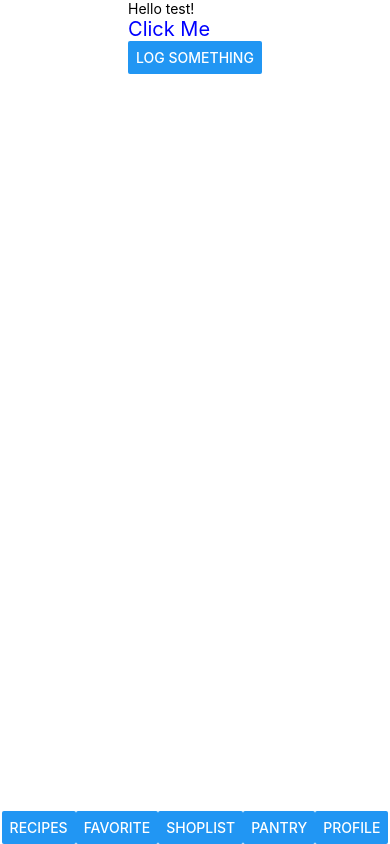
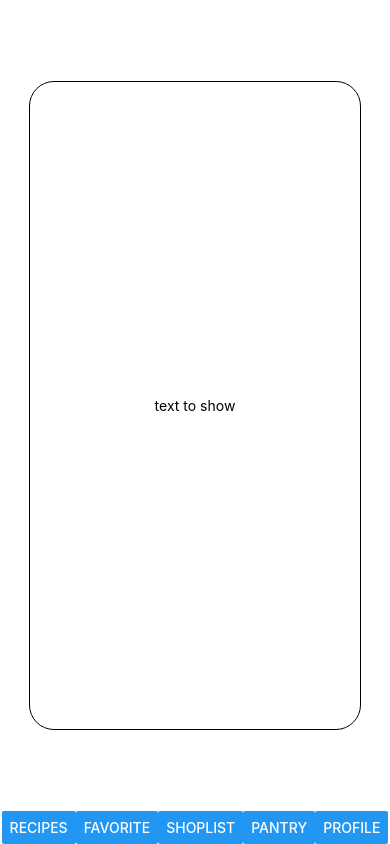
Before and after one commit to LucaSalmi/boy_friendz_recipe_app, a React Native app: screen / in a window 390 px wide. Built offline with nearby package versions, Linux system fonts and the light colour scheme.

Commit message:
fixed card proporsions and position on screen

```diff
--- a/App.js
+++ b/App.js
@@ -1,12 +1,12 @@
 import { StatusBar } from 'expo-status-bar';
-import { Card } from './components/card';
+import { Card } from './components/Card';
 import { StyleSheet, Text, View, Button, SafeAreaView, Platform } from 'react-native';
 import Recipes from './components/Recipes.js';
 import Favorite from './components/Favorite.js';
 import Shoplist from './components/Shoplist.js';
 import Pantry from './components/Pantry.js';
 import Profile from './components/Profile.js';
-import { pageStyles } from './styles/styles.js';
+import { pageStyles, bigCardStyles } from './styles/styles.js';
 import { useState, useEffect } from 'react';
 
 //testing more hello
@@ -30,8 +30,6 @@ export default function App() {
       <MainContent />
       </SafeAreaView>
     );
-
-
   }
 
 }
@@ -53,7 +51,7 @@ const MainContent = () => {
   switch (screen) {
 
     case RECIPES:
-      view = <Recipes props1={{ name: "test", styles: pageStyles }} />
+      view = <Recipes />
       break;
 
     case FAVORITE:
--- a/components/Recipes.js
+++ b/components/Recipes.js
@@ -1,22 +1,12 @@
 import { StyleSheet, Text, View, TextInput, Button, ScrollView } from 'react-native';
 import { useState } from 'react';
+import { Card } from './Card';
 
-const Recipes = (props) => {
+const Recipes = () => {
 
-
-
-    const showPerson = () => {
-        console.log(props.props1.styles.text);
-    }
-
-	return (
-        <View>
-            <Text>Hello {props.props1.name}!</Text>
-            <Text style={props.props1.styles.text}>Click Me</Text>
-            <Button title='Log something' onPress={showPerson}></Button>
-        </View>
-
-	);
+    return (
+        <Card myProps={'text to show'} />
+    );
 }
 
 export default Recipes;
--- a/components/card.js
+++ b/components/card.js
@@ -1,28 +1,15 @@
-import { ProgressViewIOSComponent, StyleSheet, Text, View } from 'react-native';
+import {StyleSheet, Text, View } from 'react-native';
+import { bigCardStyles } from '../styles/styles';
 
 
 export function Card(myProps) {
 
     return (
-        <View style={[styles.container, styles.elevation]}>
-            <Text>{myProps.myProps.text}</Text>
+        <View style={[bigCardStyles.superView]}>
+          <View style={[bigCardStyles.container, bigCardStyles.elevation]}>
+            <Text>{myProps.myProps}</Text>
         </View>
+        </View>
+
     );
 }
-
-const styles = StyleSheet.create({
-    container: {
-        flexDirection: 'column',
-        backgroundColor: '#fff',
-        alignItems: 'center',
-        justifyContent: 'center',
-        height: '75%',
-        width: '90%',
-        borderRadius: 50,
-        borderWidth:1
-    },
-    elevation: {
-        elevation: 30,
-        shadowColor: '#52006A',
-      },
-})
--- a/styles/styles.js
+++ b/styles/styles.js
@@ -1,8 +1,32 @@
-import { StyleSheet } from 'react-native';
+import { StyleSheet, Dimensions } from 'react-native';
 
 export const pageStyles = StyleSheet.create({
 	text: {
 		fontSize: 20,
-        color: "blue",
+		color: "blue",
 	},
 });
+
+export const bigCardStyles = StyleSheet.create({
+	container: {
+		flexDirection: 'column',
+		backgroundColor: '#fff',
+		alignItems: 'center',
+		justifyContent: 'center',
+		height: '80%',
+		width: '85%',
+		borderRadius: 25,
+		borderWidth: 1
+	},
+	elevation: {
+		elevation: 30,
+		shadowColor: '#52006A',
+	},
+	superView: {
+		flex: 1,
+		height: Dimensions.get('window').height,
+		width: Dimensions.get('window').width,
+		alignItems: 'center',
+		justifyContent: 'center',
+	},
+})
```
